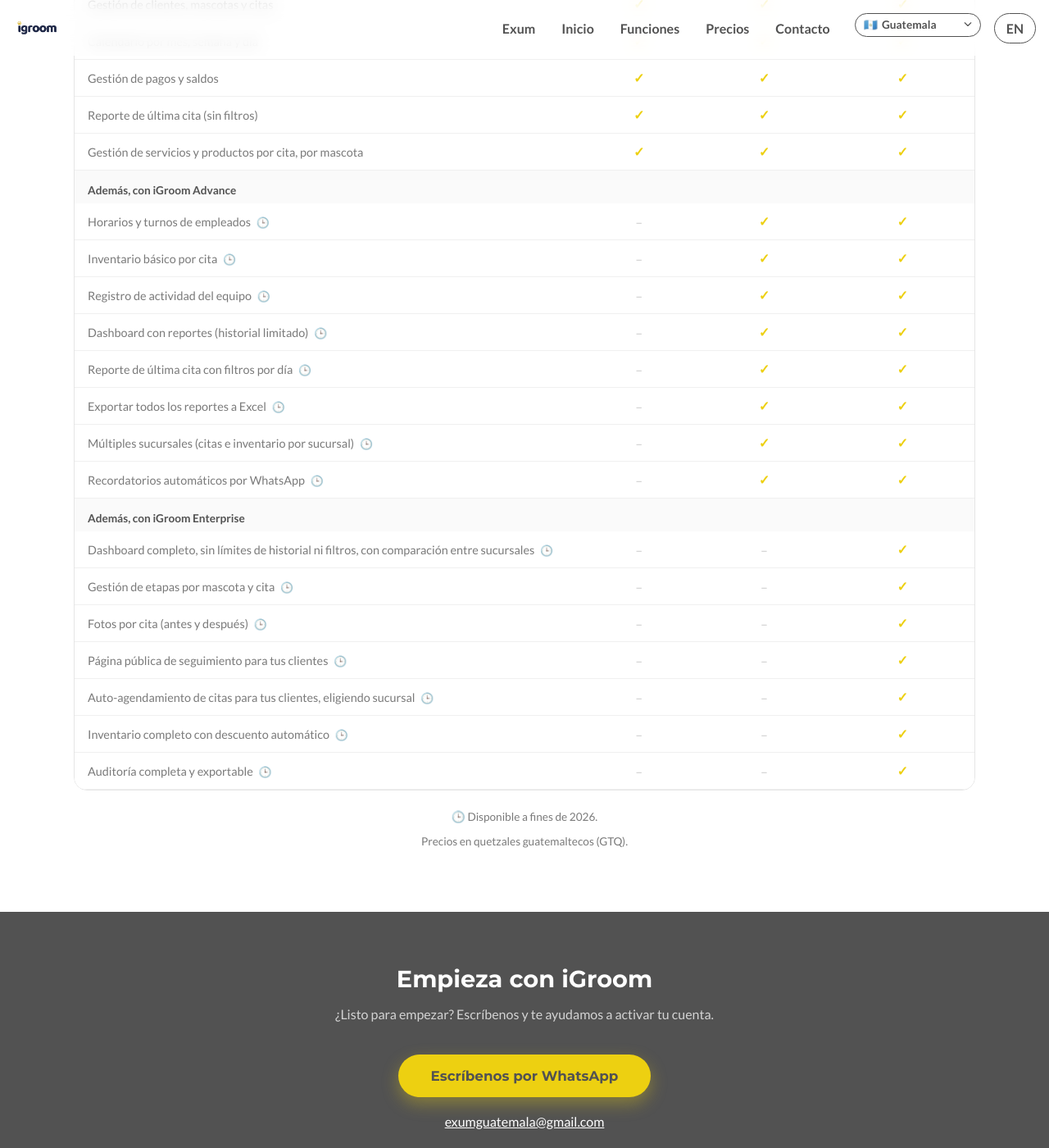
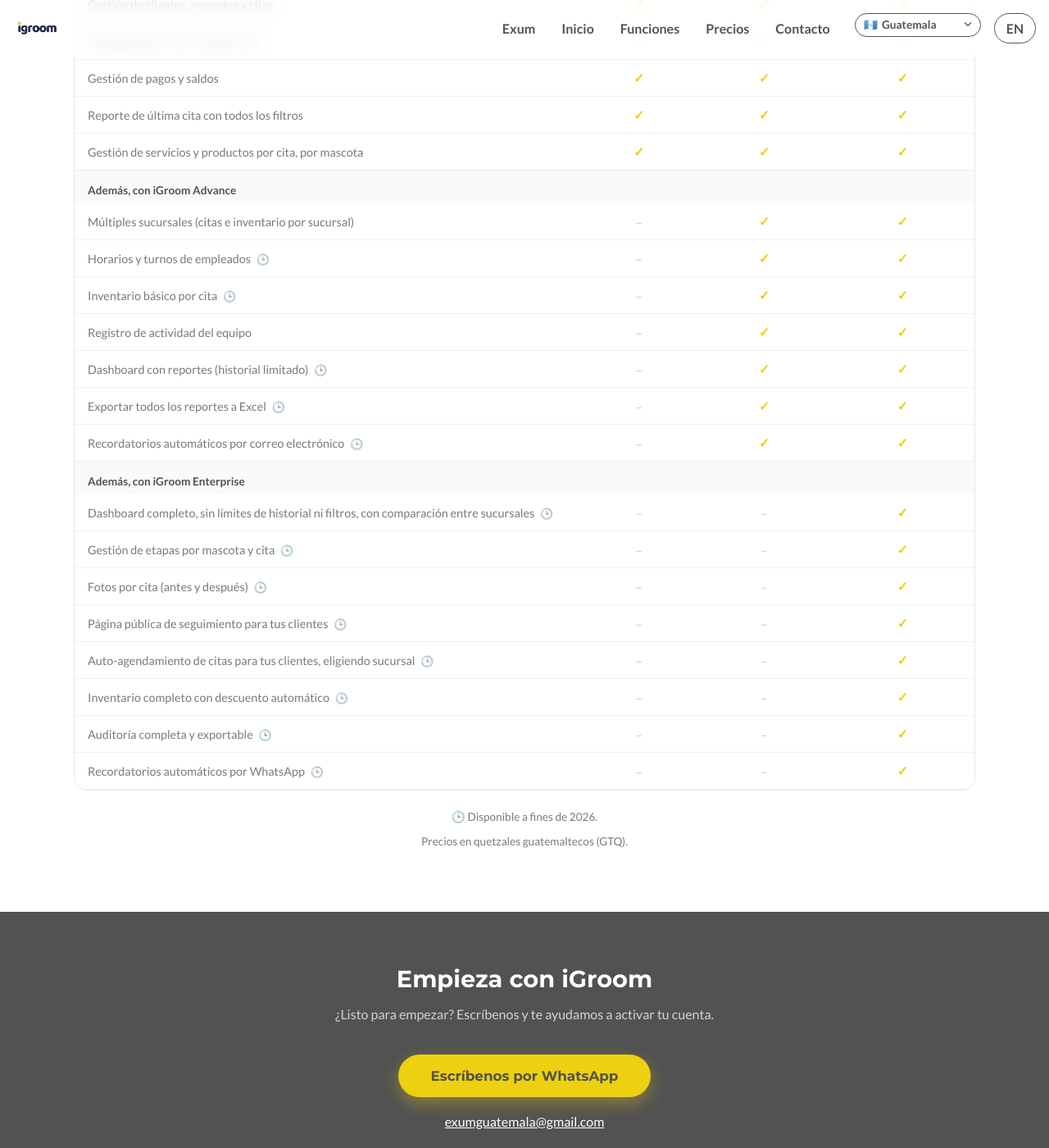
Before and after one commit to ExumGuatemala/exumgt.github.io, a Jekyll site: the page built from igroom/index.html, in a window 1280 px wide and 1400 px high, scrolled down 2848 px. Shown: the whole window at 82% size. Built offline with Jekyll 4.4.1, drawn with Linux system fonts in a browser that asks for light colours.

Commit message:
main | update features in tiers 1 and 2

```diff
--- a/_data/es/igroom.yml
+++ b/_data/es/igroom.yml
@@ -67,18 +67,17 @@ pricing:
         - { feature: "Gestión de clientes, mascotas y citas", tiers: [tier1, tier2, tier3], built: true }
         - { feature: "Calendario por mes, semana y día", tiers: [tier1, tier2, tier3], built: true }
         - { feature: "Gestión de pagos y saldos", tiers: [tier1, tier2, tier3], built: true }
-        - { feature: "Reporte de última cita (sin filtros)", tiers: [tier1, tier2, tier3], built: true }
+        - { feature: "Reporte de última cita con todos los filtros", tiers: [tier1, tier2, tier3], built: true }
         - { feature: "Gestión de servicios y productos por cita, por mascota", tiers: [tier1, tier2, tier3], built: true }
     - label: "Además, con iGroom Advance"
       rows:
+        - { feature: "Múltiples sucursales (citas e inventario por sucursal)", tiers: [tier2, tier3], built: true }
         - { feature: "Horarios y turnos de empleados", tiers: [tier2, tier3], built: false }
         - { feature: "Inventario básico por cita", tiers: [tier2, tier3], built: false }
-        - { feature: "Registro de actividad del equipo", tiers: [tier2, tier3], built: false }
+        - { feature: "Registro de actividad del equipo", tiers: [tier2, tier3], built: true }
         - { feature: "Dashboard con reportes (historial limitado)", tiers: [tier2, tier3], built: false }
-        - { feature: "Reporte de última cita con filtros por día", tiers: [tier2, tier3], built: false }
         - { feature: "Exportar todos los reportes a Excel", tiers: [tier2, tier3], built: false }
-        - { feature: "Múltiples sucursales (citas e inventario por sucursal)", tiers: [tier2, tier3], built: false }
-        - { feature: "Recordatorios automáticos por WhatsApp", tiers: [tier2, tier3], built: false }
+        - { feature: "Recordatorios automáticos por correo electrónico", tiers: [tier2, tier3], built: false }
     - label: "Además, con iGroom Enterprise"
       rows:
         - { feature: "Dashboard completo, sin límites de historial ni filtros, con comparación entre sucursales", tiers: [tier3], built: false }
@@ -88,6 +87,7 @@ pricing:
         - { feature: "Auto-agendamiento de citas para tus clientes, eligiendo sucursal", tiers: [tier3], built: false }
         - { feature: "Inventario completo con descuento automático", tiers: [tier3], built: false }
         - { feature: "Auditoría completa y exportable", tiers: [tier3], built: false }
+        - { feature: "Recordatorios automáticos por WhatsApp", tiers: [tier3], built: false }
 
 contact:
   title: "Empieza con iGroom"
```
Also changed, not shown: _data/en/igroom.yml (+5 -5 lines).
